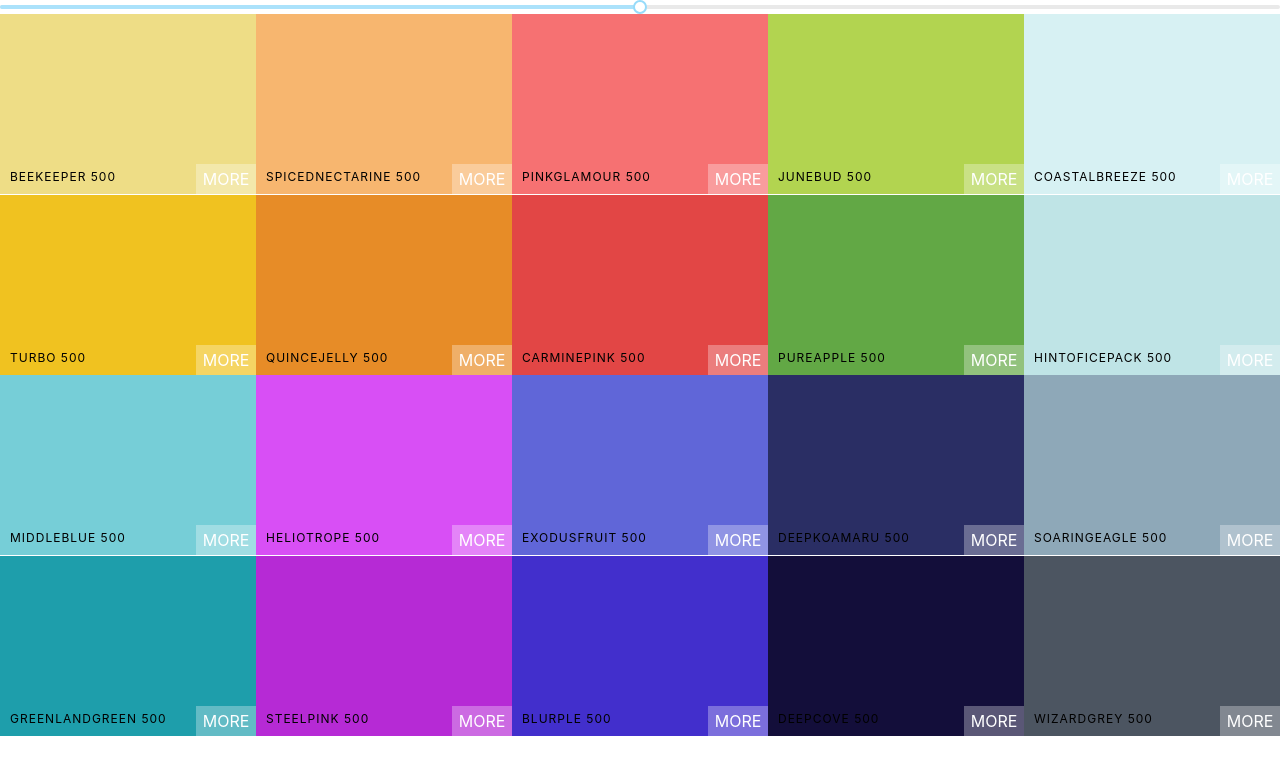
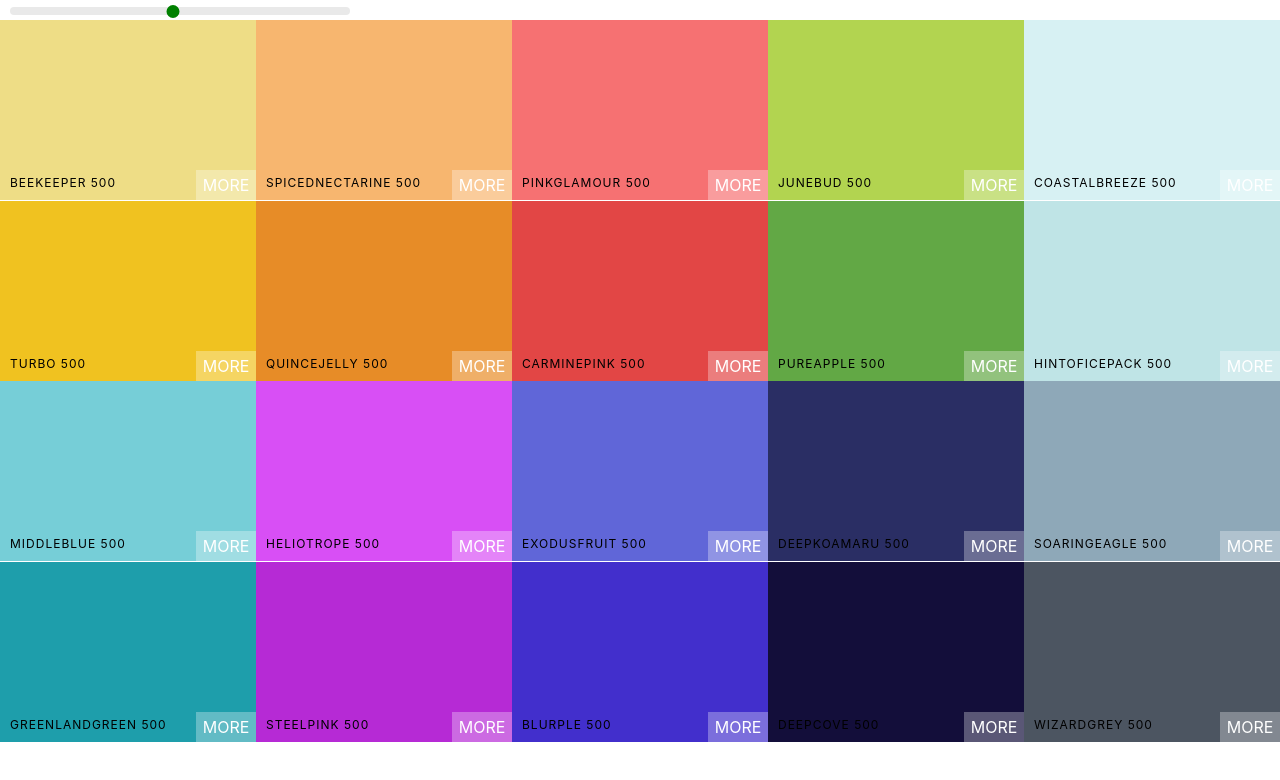
Before and after one commit to codebrew23/colors-app, a React (Create React App) app: page / in a window 1280 px wide. Shown: the top 780 px of the page. Built offline with nearby package versions, Linux system fonts and the light colour scheme.

Commit message:
complete slider css

```diff
--- a/src/Palette.css
+++ b/src/Palette.css
@@ -4,3 +4,27 @@
 .Palette-colors {
     height: 90%;
 }
+.slider {
+    width: 340px;
+    margin: 0 10px;
+    display: inline-block;
+}
+.rc-slider-track {
+    background-color: transparent;
+}
+.rc-slider-rail {
+    height: 8px;
+}
+.rc-slider-handle,
+.rc-slider-handle:active,
+.rc-slider-handle:focus,
+.rc-slider-handle:hover {
+    background-color: green;
+    outline: none;
+    border: 2px solid green;
+    box-shadow: none;
+    width: 13px;
+    height: 13px;
+    margin-left: -7px;
+    margin-top: -2px;
+}
--- a/src/Palette.js
+++ b/src/Palette.js
@@ -1,8 +1,8 @@
 import React, { Component } from 'react';
 import ColorBox from './colorBox';
 import Slider from 'rc-slider';
+import 'rc-slider/assets/index.css';
 import './Palette.css';
-import 'rc-slider/assets/index.css';
 
 class Palette extends Component {
     constructor(props) {
@@ -21,12 +21,14 @@
         ))
         return (
             <div className='Palette'>
+                <div className='slider'>
                     <Slider
                         defaultValue={level}
                         min={100}
                         max={900}
                         step={100}
                         onAfterChange={this.changeLevel} />
+                </div>
                 <div className='Palette-colors'>
                     {colorBoxes}
                 </div>
```
Lines whose indentation alone changed are shown as unchanged.
